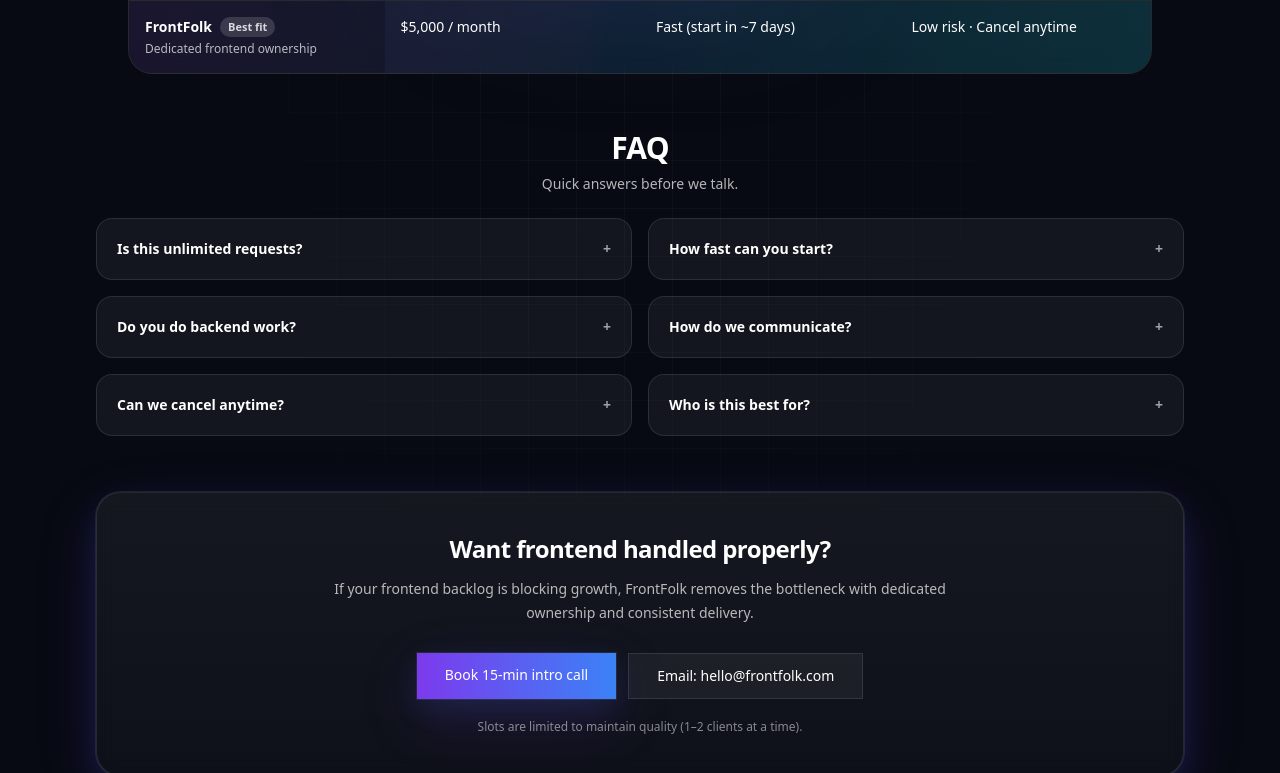
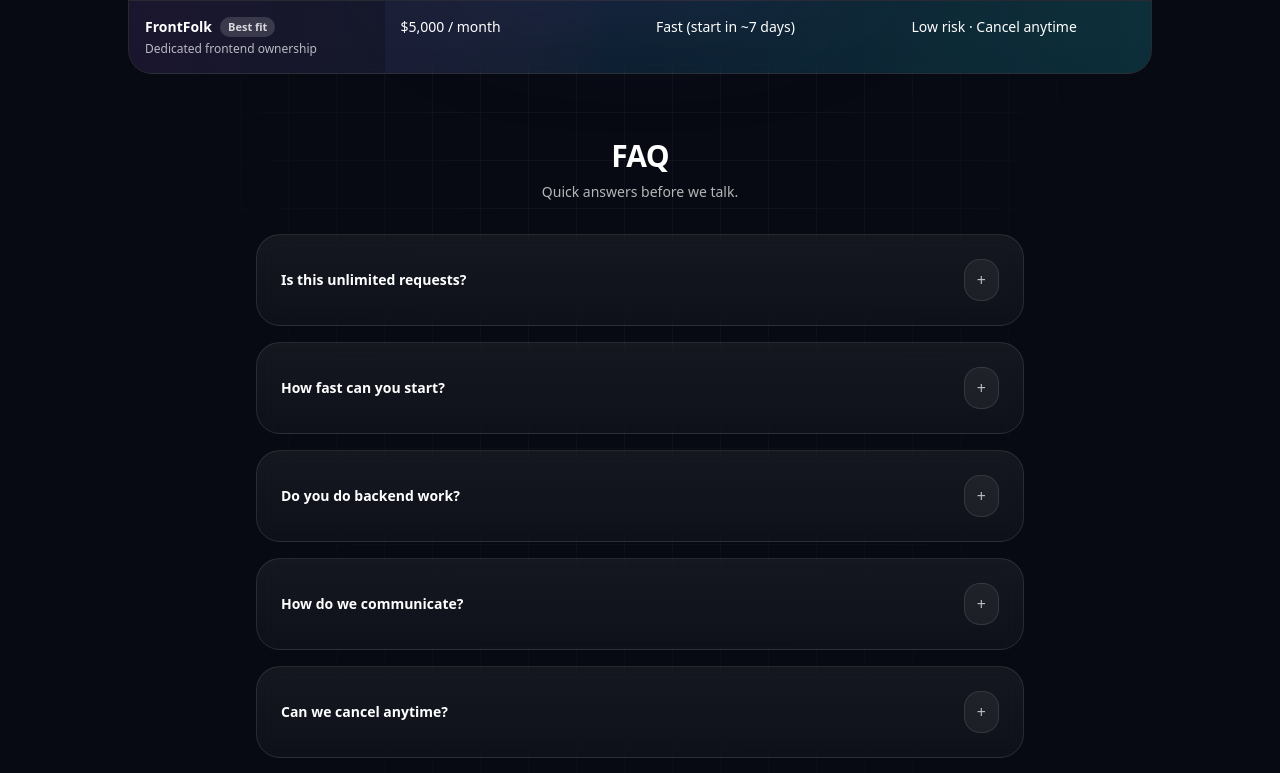
Before and after one commit to Ashrafgous17/frontfolk, a Next.js app: page / in a window 1280 px wide. Shown: the part 3440-4213 px from the top of the page. Built offline with nearby package versions, Linux system fonts and the light colour scheme.

Commit message:
faq changes

```diff
--- a/app/page.tsx
+++ b/app/page.tsx
@@ -630,7 +630,7 @@
           </section>
 
           {/* FAQ */}
-          <div id="faq" className="mt-14">
+          <div id="faq" className="mt-16">
             <div className="text-center">
               <h2 className="text-2xl font-semibold tracking-tight sm:text-3xl">
                 FAQ
@@ -640,31 +640,74 @@
               </p>
             </div>
 
-            <div className="mt-6 grid gap-4 lg:grid-cols-2">
-              <FAQ
-                q="Is this unlimited requests?"
-                a="No. It’s dedicated capacity. We prioritize high-impact tasks and ship steadily—without quality dropping."
-              />
-              <FAQ
-                q="How fast can you start?"
-                a="Usually within 7 days depending on availability. I keep only 1–2 clients active."
-              />
-              <FAQ
-                q="Do you do backend work?"
-                a="Frontend only. Small integrations are okay, but backend-heavy work is out of scope unless agreed separately."
-              />
-              <FAQ
-                q="How do we communicate?"
-                a="Async-first via Slack or email, with weekly updates. Meetings only when necessary."
-              />
-              <FAQ
-                q="Can we cancel anytime?"
-                a="Yes. You can cancel with 30 days’ notice. No long-term lock-in."
-              />
-              <FAQ
-                q="Who is this best for?"
-                a="SaaS & B2B teams with backend handled who need frontend velocity, UI consistency, responsiveness, and performance improvements."
-              />
+            {/* ONE COLUMN – centered, readable */}
+            <div className="mt-8 mx-auto max-w-3xl grid gap-4">
+              {[
+                {
+                  q: "Is this unlimited requests?",
+                  a: "No. It’s dedicated capacity. We prioritize high-impact tasks and ship steadily without sacrificing quality.",
+                },
+                {
+                  q: "How fast can you start?",
+                  a: "Usually within 7 days depending on availability. I work with only 1–2 clients at a time.",
+                },
+                {
+                  q: "Do you do backend work?",
+                  a: "Frontend only. Small integrations are okay, but backend-heavy work is out of scope unless agreed separately.",
+                },
+                {
+                  q: "How do we communicate?",
+                  a: "Async-first via Slack or email, with weekly updates. Meetings only when necessary.",
+                },
+                {
+                  q: "Can we cancel anytime?",
+                  a: "Yes. You can cancel with 30 days’ notice. No long-term lock-in.",
+                },
+                {
+                  q: "Who is this best for?",
+                  a: "SaaS & B2B teams with backend handled who need frontend velocity, UI consistency, responsiveness, and performance improvements.",
+                },
+              ].map((item) => (
+                <details
+                  key={item.q}
+                  className="group relative overflow-hidden rounded-3xl ff-card ff-border transition"
+                >
+                  {/* subtle gradient glow on open */}
+                  <div
+                    aria-hidden
+                    className="pointer-events-none absolute inset-0 opacity-0 transition-opacity duration-300
+          group-open:opacity-100
+          bg-[radial-gradient(circle_at_top,rgba(124,58,237,0.18),transparent_60%)]"
+                  />
+
+                  <summary className="relative z-10 flex cursor-pointer list-none items-center justify-between gap-4 p-5 sm:p-6">
+                    <div>
+                      <div className="text-sm font-semibold text-white">
+                        {item.q}
+                      </div>
+                    </div>
+
+                    {/* Plus icon */}
+                    <span
+                      className="shrink-0 rounded-2xl ff-border bg-white/5 px-3 py-2 text-white/70
+            transition-transform duration-300 group-open:rotate-45 group-open:bg-white/10"
+                    >
+                      +
+                    </span>
+                  </summary>
+
+                  {/* Answer */}
+                  <div className="relative z-10 px-5 pb-5 sm:px-6 sm:pb-6">
+                    <p className="text-sm leading-6 text-white/70">{item.a}</p>
+                  </div>
+
+                  {/* bottom divider */}
+                  <div
+                    aria-hidden
+                    className="h-px w-full bg-gradient-to-r from-transparent via-white/15 to-transparent"
+                  />
+                </details>
+              ))}
             </div>
           </div>
 
```
